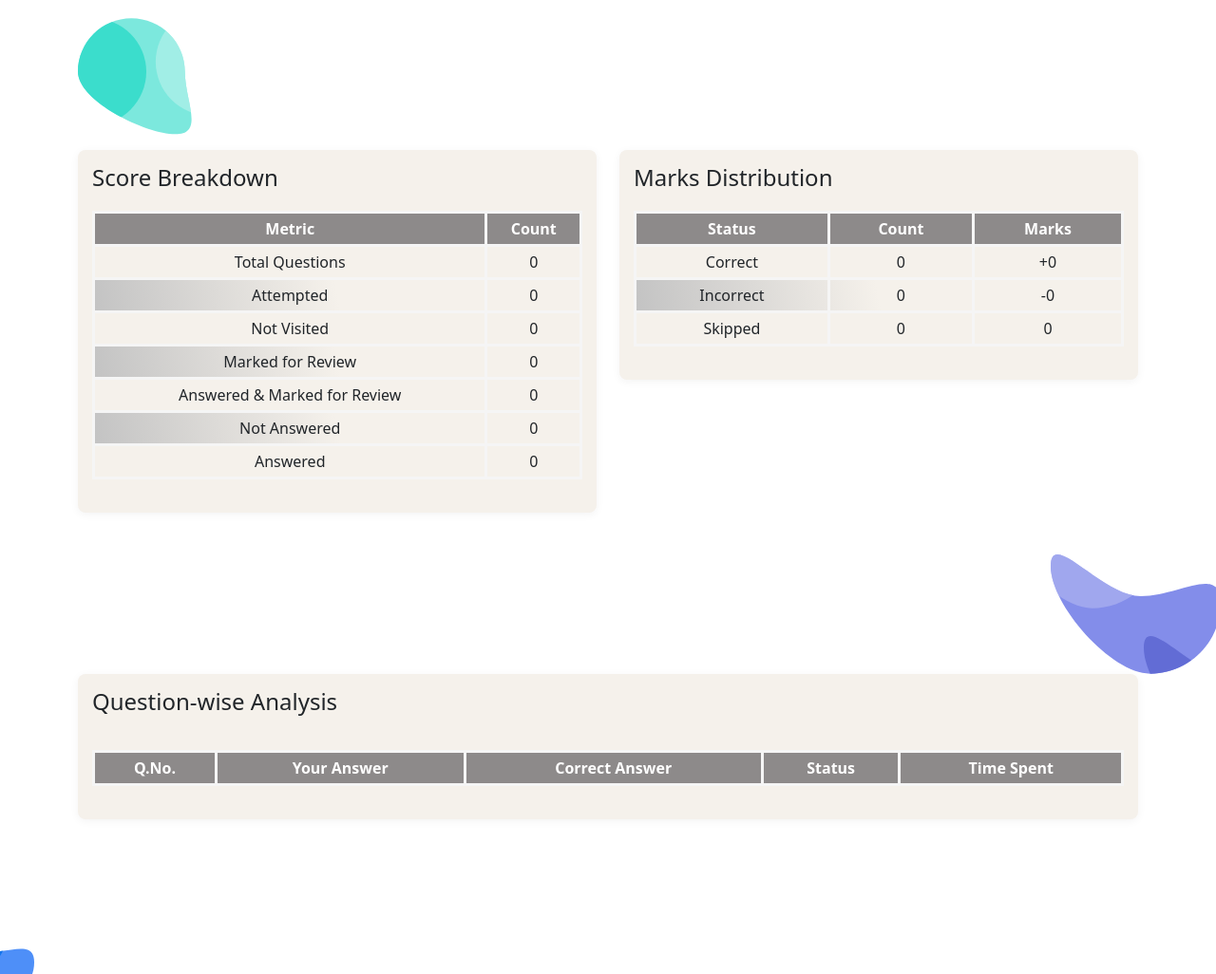
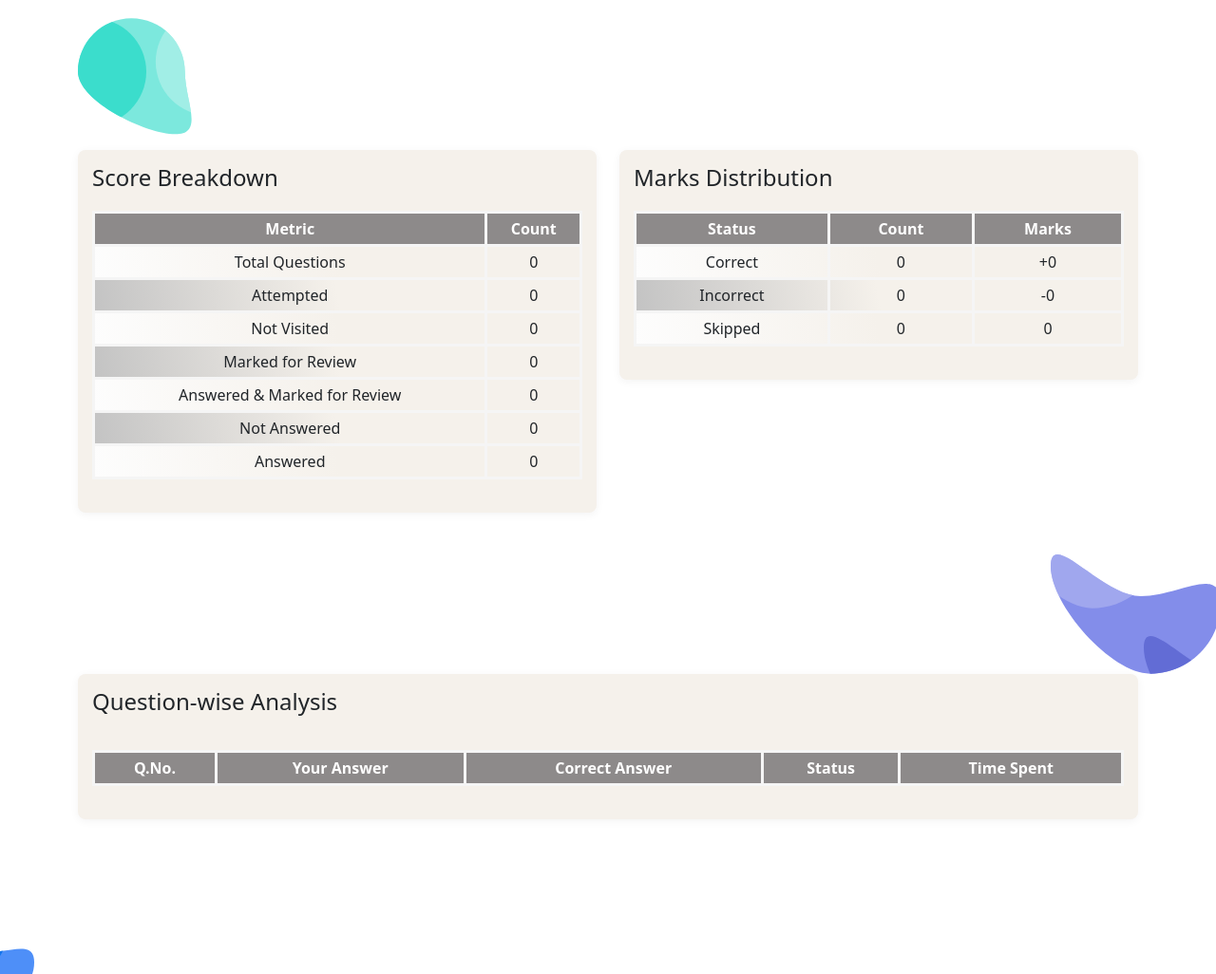
Before and after one commit to host-codes/sadsdquizasdpulseasdd, a plain HTML site: page mock-test/result.html in a window 1280 px wide. Shown: the part 774-1800 px from the top of the page at 95% size. Drawn offline with nearby package versions, Linux system fonts and the light colour scheme; a web font is replaced by a local one.

Commit message:
Update result.html

```diff
--- a/mock-test/result.html
+++ b/mock-test/result.html
@@ -2,9 +2,9 @@
 <!DOCTYPE html>
 <html lang="en">
 <head>
-  <title>Test Results</title>
+  <title>Test Result | Quiz Pulse</title>
   <meta charset="utf-8">
-  <meta name="viewport" content="width=device-width, initial-scale=1">
+  <meta name="viewport"  content="width=device-width, initial-scale=1">
   <link href="https://cdn.jsdelivr.net/npm/bootstrap@5.3.3/dist/css/bootstrap.min.css" rel="stylesheet">
   <link rel="stylesheet" href="https://cdnjs.cloudflare.com/ajax/libs/font-awesome/6.4.0/css/all.min.css">
 <link href="https://unpkg.com/boxicons@2.1.4/css/boxicons.min.css" rel="stylesheet">
@@ -212,9 +212,10 @@ a.link {
     text-align: center;
 }
 
-
+tr:nth-child(odd) {
+    background: linear-gradient(79deg, #fdfdfd, #f5f1eb,#f5f1eb);
+}
 tr:nth-child(even) {
-/*background-color: #D6EEEE;*/
     background: linear-gradient(79deg, #c3c3c3, #f5f1eb,#f5f1eb);
 }
 
```
